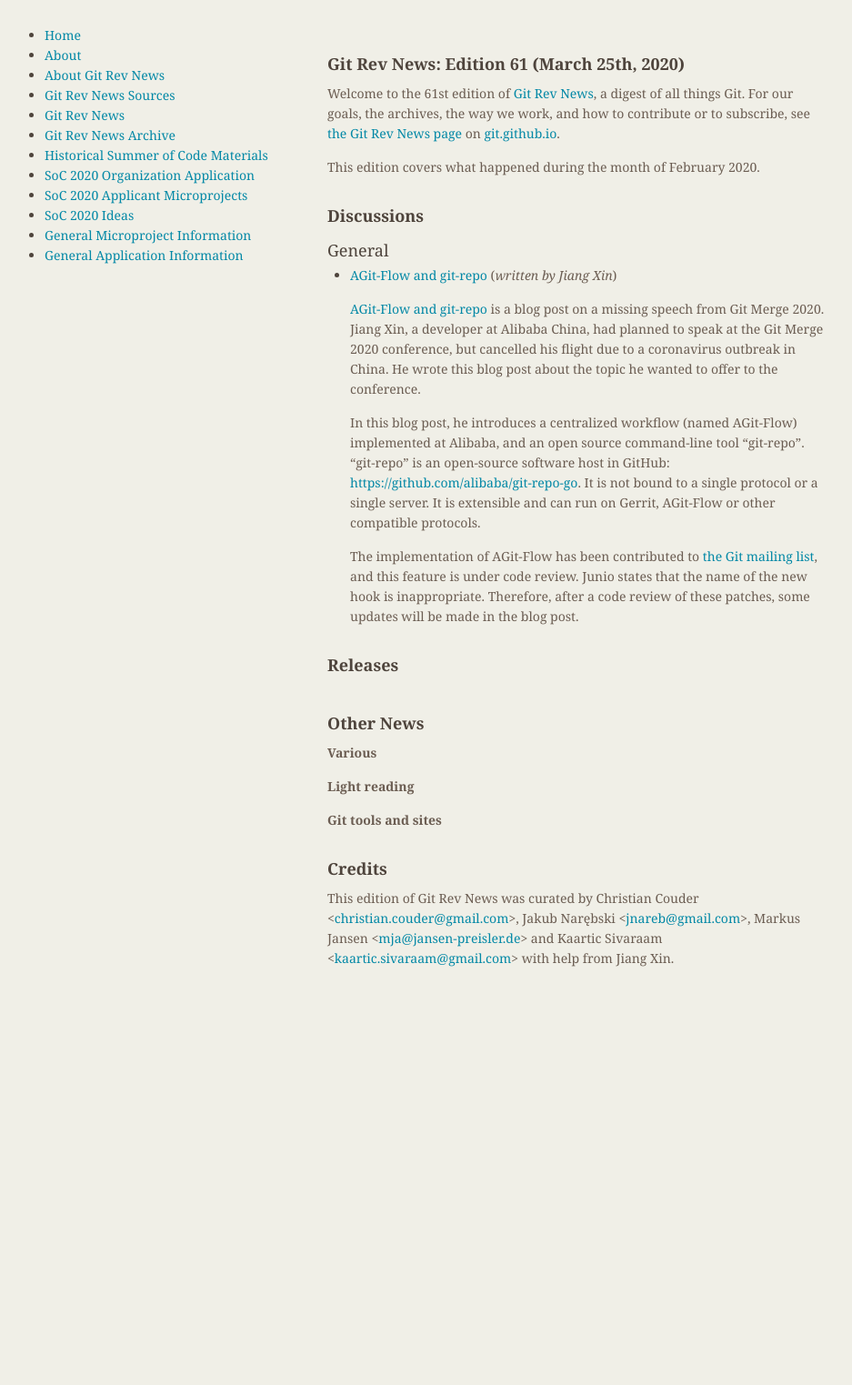
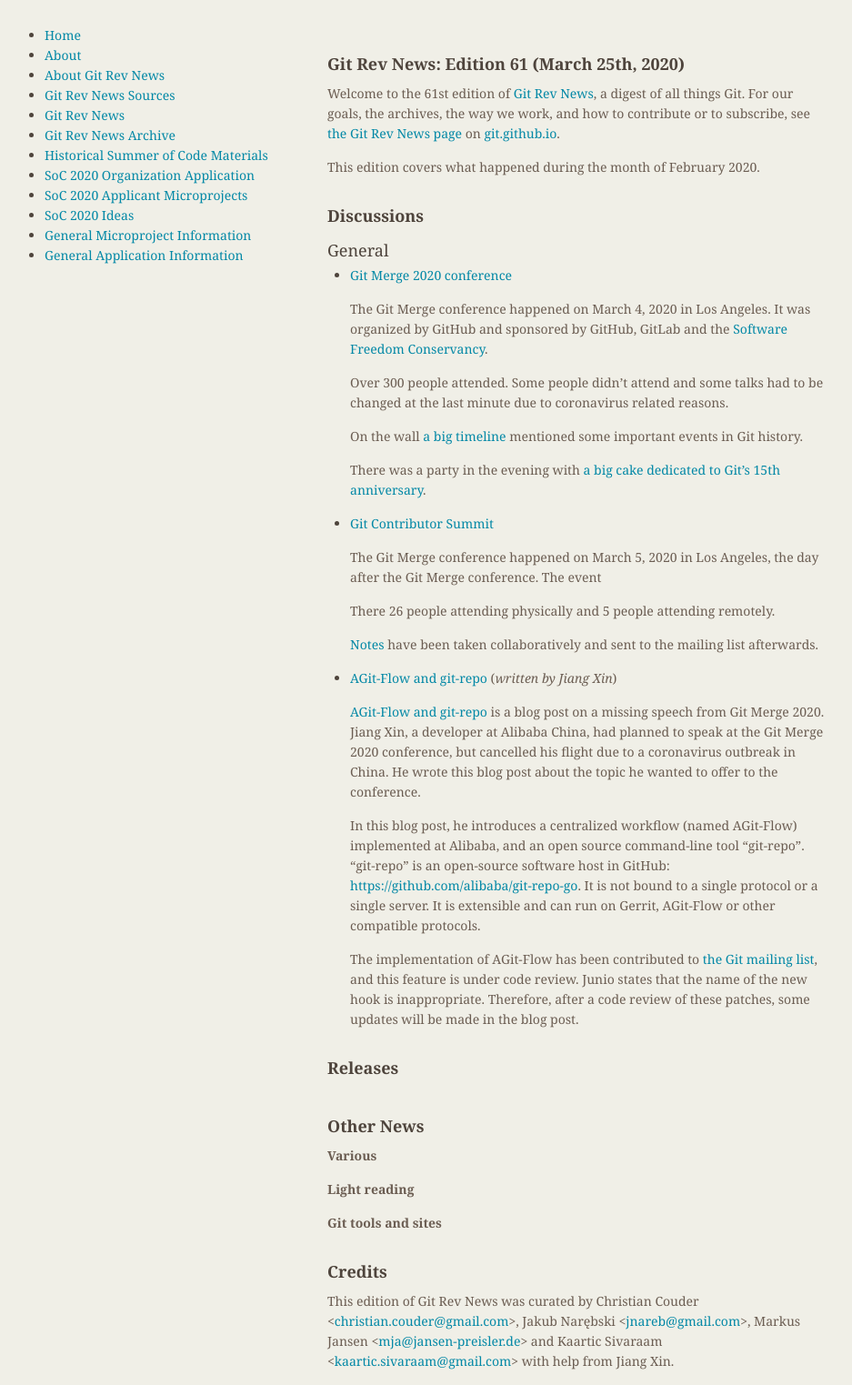
Before and after one commit to git/git.github.io, a Jekyll site: the page built from rev_news/drafts/edition-61.md, in a window 1280 px wide. Shown: the whole page at 91% size, without its empty margins (174-1111 px from the left). Built offline with Jekyll 4.4.1, drawn with Linux system fonts in a browser that asks for light colours; before the commit the page ends 1080 px from its top, so only the background shows below that.

Commit message:
rn-61: add Git Merge related articles

```diff
--- a/rev_news/drafts/edition-61.md
+++ b/rev_news/drafts/edition-61.md
@@ -19,6 +19,34 @@
 
 
 ### General
+
+* [Git Merge 2020 conference](https://git-merge.com/)
+
+  The Git Merge conference happened on March 4, 2020 in Los
+  Angeles. It was organized by GitHub and sponsored by GitHub, GitLab
+  and the [Software Freedom Conservancy](https://sfconservancy.org/).
+
+  Over 300 people attended. Some people didn't attend and some talks
+  had to be changed at the last minute due to coronavirus related
+  reasons.
+
+  On the wall [a big timeline](https://photos.google.com/share/AF1QipP764-lYtgUakk-4Kr_Njh6S3GZE0BqdU8V_3j63RyhTygxNR12oO3mY5gSJdSGGA/photo/AF1QipPDidUvdLbTsS9DJKJlAVQ-PEV5zP1MZ4NIkd-x)
+  mentioned some important events in Git history.
+
+  There was a party in the evening with
+  [a big cake dedicated to Git's 15th anniversary](https://photos.google.com/share/AF1QipP764-lYtgUakk-4Kr_Njh6S3GZE0BqdU8V_3j63RyhTygxNR12oO3mY5gSJdSGGA/photo/AF1QipOXskul_osttaPQuOHkR1wAQQdOJb4j89VO3ipn).
+
+* [Git Contributor Summit](https://lore.kernel.org/git/AC2EB721-2979-43FD-922D-C5076A57F24B@jramsay.com.au/)
+
+  The Git Merge conference happened on March 5, 2020 in Los Angeles,
+  the day after the Git Merge conference. The event
+
+  There 26 people attending physically and 5 people attending
+  remotely.
+
+  [Notes](https://lore.kernel.org/git/AC2EB721-2979-43FD-922D-C5076A57F24B@jramsay.com.au/)
+  have been taken collaboratively and sent to the mailing list
+  afterwards.
 
 * [AGit-Flow and git-repo](https://git-repo.info/en/2020/03/agit-flow-and-git-repo/) (*written by Jiang Xin*)
 
```
